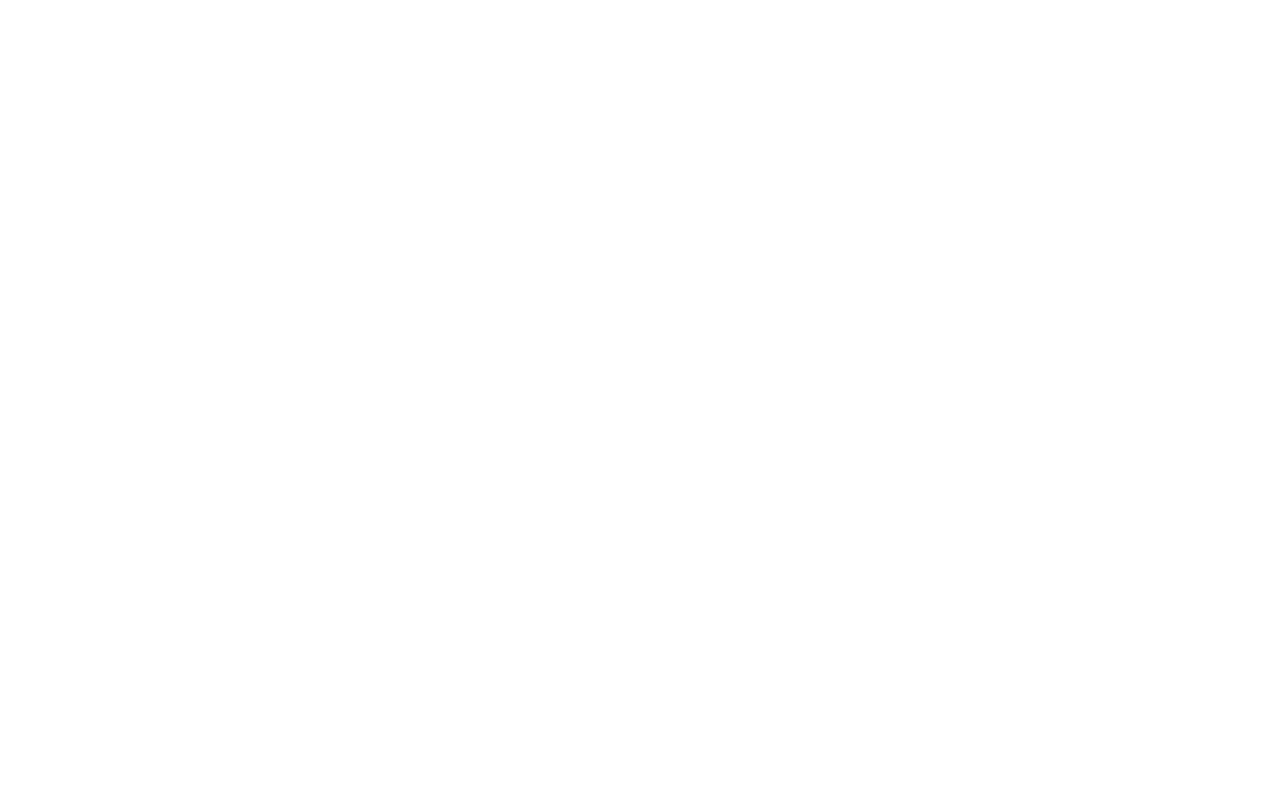
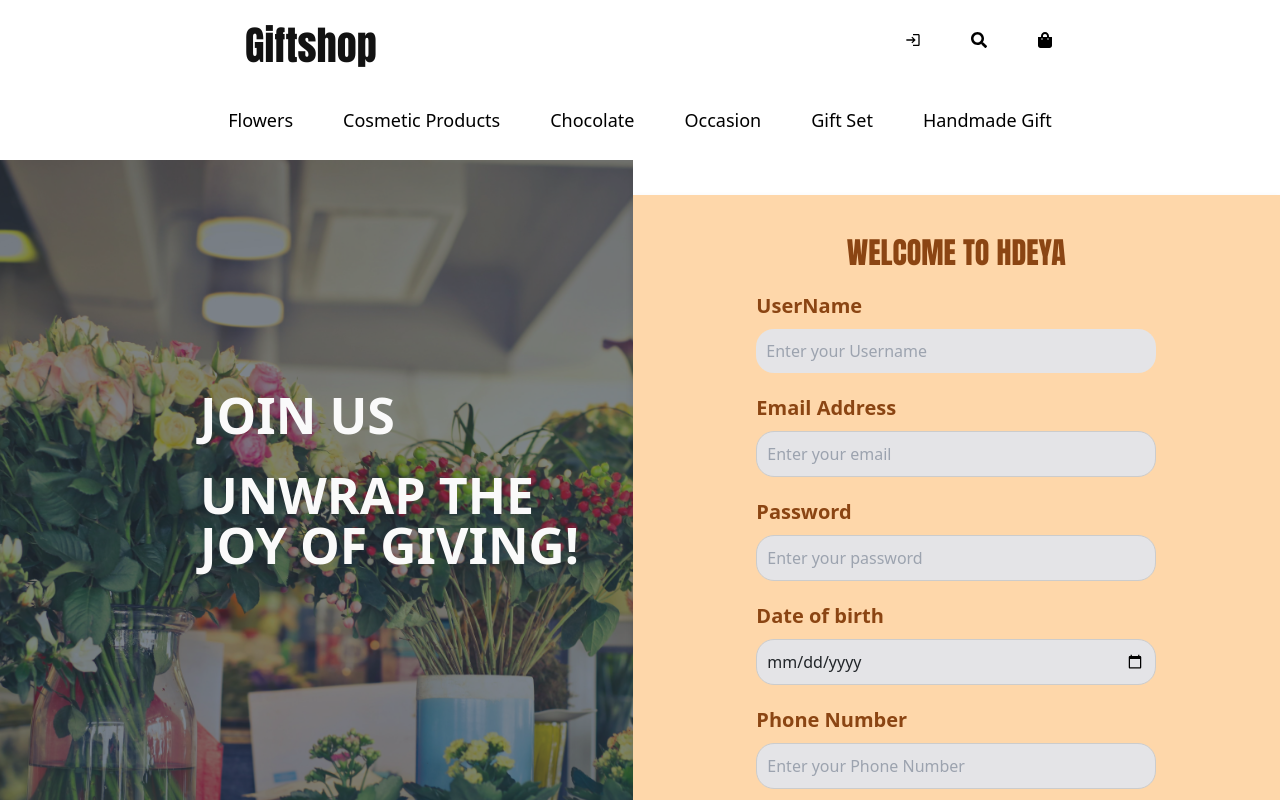
Before and after one commit to khalilzitouni2058/giftshop-app-fullstack, a React (Create React App) app in the folder frontend/: page /SignIn in a window 1280 px wide. Before the commit this address had no page. Shown: the top 800 px of the page. Built offline with nearby package versions, Linux system fonts and the light colour scheme.

Commit message:
updated the routing in giftlist and sign in

```diff
--- a/frontend/src/App.js
+++ b/frontend/src/App.js
@@ -8,6 +8,7 @@
 import { chocolates } from './assets/chocolatesData';
 import ProductDetails from './components/ProductDetails';
 import { useState } from 'react';
+import SignIn from './components/SignIn';
 
 
 function App() {
@@ -56,7 +57,7 @@
 
           <Route path='/ChocolateGifts' element={<GiftList products={chocolates}/>}> </Route>
           <Route path='/chocolates/:id' element={<ProductDetails products={chocolates}/>}> </Route>
-
+          <Route path='/SignIn' element={<SignIn />}> </Route>
 
 
         </Routes>
--- a/frontend/src/components/NavBar.jsx
+++ b/frontend/src/components/NavBar.jsx
@@ -12,6 +12,9 @@
   const handleRedirect = () => {
     navigate("/flowers"); // Replace "/flowers" with your desired path
   };
+  const goSignIn = () => {
+    navigate("/SignIn"); // Replace "/flowers" with your desired path
+  };
   return (
     <>
     <div>
@@ -19,7 +22,7 @@
         <a href='/' className='brand'>Giftshop</a>
 
         <ul className='nav_menu'>
-            <li className='nav_item'><Button  variant="outline-light"><MdLogin /></Button></li>
+            <li className='nav_item'><Button  variant="outline-light"><MdLogin onClick={goSignIn} /></Button></li>
             <li className='nav_item'><Button variant="outline-light"><FaSearch /></Button></li>
             <li className='nav_item'><Button variant="outline-light"><FaShoppingBag /></Button></li>
         </ul>
--- a/frontend/src/components/ProductDetails.jsx
+++ b/frontend/src/components/ProductDetails.jsx
@@ -6,7 +6,8 @@
 import NavBar from "./NavBar";
 import Button from 'react-bootstrap/Button';
 import '../styles/ProductDetails.css'; // External CSS for styling the ribbon
-
+import { FaCircleArrowLeft } from "react-icons/fa6";
+import { useNavigate } from 'react-router-dom';
 function ProductDetails({ products,
   handleIncrement,
   handleDecrement,
@@ -18,6 +19,14 @@
 
 
   const { id } = useParams();
+  const path = window.location.pathname; // Example: "/flowers/1"
+    const category = path.split('/')[1];
+  console.log(category)
+  const navigate=useNavigate();
+  const goback = () => {
+    // Use template literals to dynamically create the path
+    navigate(`/${category}`);
+  };
 
   // Find the product based on the ID from the URL
   const elt = products.find((elt) => elt.id === Number(id));
@@ -58,6 +67,7 @@
   return (
     <>
       <NavBar />
+      <div ><FaCircleArrowLeft onClick={goback}  style={{color:'black',position:"absolute",left:"100px",top:"130px",width:"50px",height:"50px"}} /></div>
       <div className="DetailsContainer" style={{ marginTop: "20px",flexDirection:"column", padding: "20px", display: "flex", gap: "50px", marginLeft:"100px" }}>
         <div style={{display:"flex"}}>
         <div style={{ display: "flex", flexDirection: "column" }}>
@@ -107,6 +117,7 @@
         {/* Product Description */}
 
         <div style={{ marginTop: "50px", marginLeft: "200px", textAlign: "left", maxWidth: "600px" }}>
+
           <p style={{ fontSize: "50px" }}>{elt.name}</p>
           <div style={{ display: "flex", gap: "250px", alignItems: "center" }}>
             <div style={{ textAlign: "center", margin: "0px" }}>{renderStars(elt.rating)}</div>
--- /dev/null
+++ b/frontend/src/components/SignIn.jsx
@@ -0,0 +1,152 @@
+import React from 'react'
+import floflo from "../assets/floflo.jpg"
+import NavBar from '../components/NavBar'
+function SignIn() {
+  return (
+    <>
+    <NavBar />
+    <div style={{display:"flex",alignItems:"center"}}>
+        {/** left  slide */}
+        <div  className="hero min-h-screen" style={{width:"1000px",height:"730px",backgroundImage: `url(${floflo})`}}>
+        <div className="hero-overlay bg-opacity-60">
+        <h1 className='mb-5 text-5xl font-bold  text-zinc-50 ' style={{font:"Anton",textTransform:"uppercase",marginTop:"230px",marginLeft:"200px",fontSize:"50px"}}> Join Us</h1>
+            <h1 className='mb-5 text-5xl font-bold  text-zinc-50 ' style={{font:"Anton",textTransform:"uppercase",marginLeft:"200px",fontSize:"50px"}}> unwrap  the joy of giving!</h1>
+
+        </div>
+
+        </div>
+        {/** right slide */}
+        <div
+      style={{
+        backgroundColor: "rgb(254 215 170)", // Light gift shop-themed color
+        width: "1000px",
+        height: "730px",
+
+        padding: "20px",
+        boxShadow: "0 4px 8px rgba(0, 0, 0, 0.1)",
+        display: "flex",
+        flexDirection: "column",
+        justifyContent: "center",
+        alignItems: "center",
+
+      }}
+    >
+      <h1 style={{ fontFamily: "Anton",textTransform:"uppercase", fontSize:"30px",marginBottom: "20px", color: "#8b4513" }}>
+        Welcome TO Hdeya
+      </h1>
+
+      <form
+        style={{
+          display: "flex",
+          flexDirection: "column",
+          width: "80%",
+          maxWidth: "400px",
+        }}
+      >
+        <label style={{ fontWeight: "bold", marginBottom: "8px", color: "#8b4513" }}>
+          UserName
+        </label>
+        <input
+          type="UserName"
+          placeholder="Enter your Username"
+          style={{
+            padding: "10px",
+            marginBottom: "20px",
+            borderRadius: "18px",
+
+            fontSize: "16px",
+            backgroundColor:"rgb(228 228 231)"
+          }}
+        />
+        <label style={{ fontWeight: "bold", marginBottom: "8px", color: "#8b4513" }}>
+          Email Address
+        </label>
+        <input
+          type="email"
+          placeholder="Enter your email"
+          style={{
+            padding: "10px",
+            marginBottom: "20px",
+            borderRadius: "18px",
+            border: "1px solid #ccc",
+            fontSize: "16px",
+            backgroundColor:"rgb(228 228 231)"
+          }}
+        />
+
+
+        <label style={{ fontWeight: "bold", marginBottom: "8px", color: "#8b4513" }}>
+          Password
+        </label>
+        <input
+          type="password"
+          placeholder="Enter your password"
+          style={{
+            padding: "10px",
+            marginBottom: "20px",
+            borderRadius: "18px",
+            border: "1px solid #ccc",
+            fontSize: "16px",
+            backgroundColor:"rgb(228 228 231)"
+          }}
+        />
+        <label style={{ fontWeight: "bold", marginBottom: "8px", color: "#8b4513" }}>
+          Date of birth
+        </label>
+        <input
+          type="date"
+          placeholder="Enter your Date of birth"
+          style={{
+            padding: "10px",
+            marginBottom: "20px",
+            borderRadius: "18px",
+            border: "1px solid #ccc",
+            fontSize: "16px",
+            backgroundColor:"rgb(228 228 231)"
+          }}
+        />
+        <label style={{ fontWeight: "bold", marginBottom: "8px", color: "#8b4513" }}>
+          Phone Number
+        </label>
+        <input
+          type="text"
+          placeholder="Enter your Phone Number"
+          style={{
+            padding: "10px",
+            marginBottom: "20px",
+            borderRadius: "18px",
+            border: "1px solid #ccc",
+            fontSize: "16px",
+            backgroundColor:"rgb(228 228 231)"
+          }}
+        />
+
+        <button
+          type="submit"
+          style={{
+            padding: "10px",
+            backgroundColor: "#ff7f50", // Coral color for a friendly vibe
+            color: "rgb(228 228 231)",
+            fontSize: "18px",
+            fontWeight: "bold",
+            border: "none",
+            borderRadius: "8px",
+            cursor: "pointer",
+            marginTop:"30px",
+            transition: "background-color 0.3s",
+          }}
+
+        >
+          Sign Up
+        </button>
+
+
+      </form>
+    </div>
+    </div>
+
+    </>
+  )
+}
+
+export default SignIn
--- a/frontend/src/pages/GiftList.js
+++ b/frontend/src/pages/GiftList.js
@@ -8,6 +8,7 @@
 import { MdLogin } from "react-icons/md";
 import { FaShoppingBag } from "react-icons/fa";
 import Button from 'react-bootstrap/Button';
+import '../styles/NavBar.css'
 function GiftList({products}) {
 
 
```
